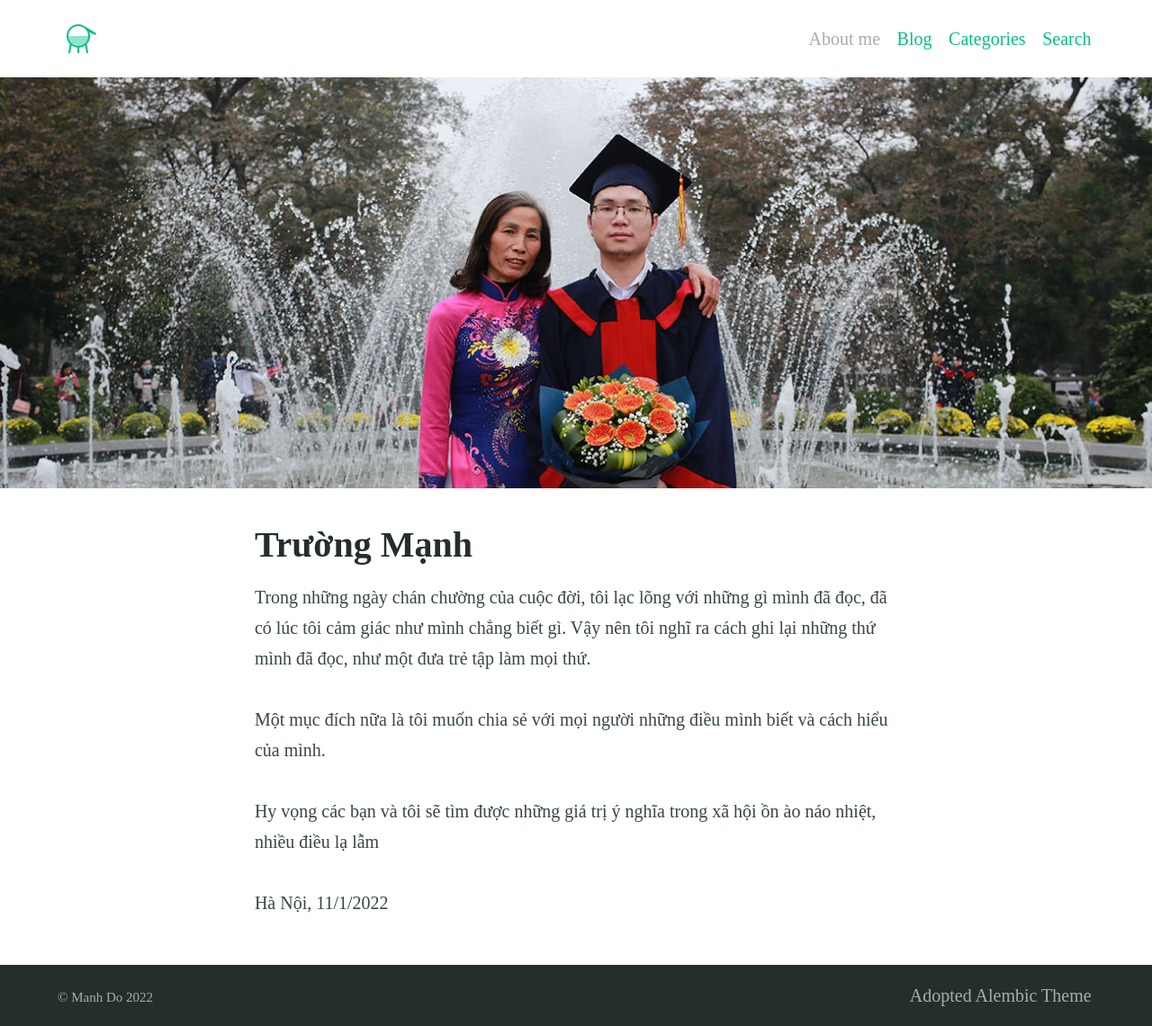
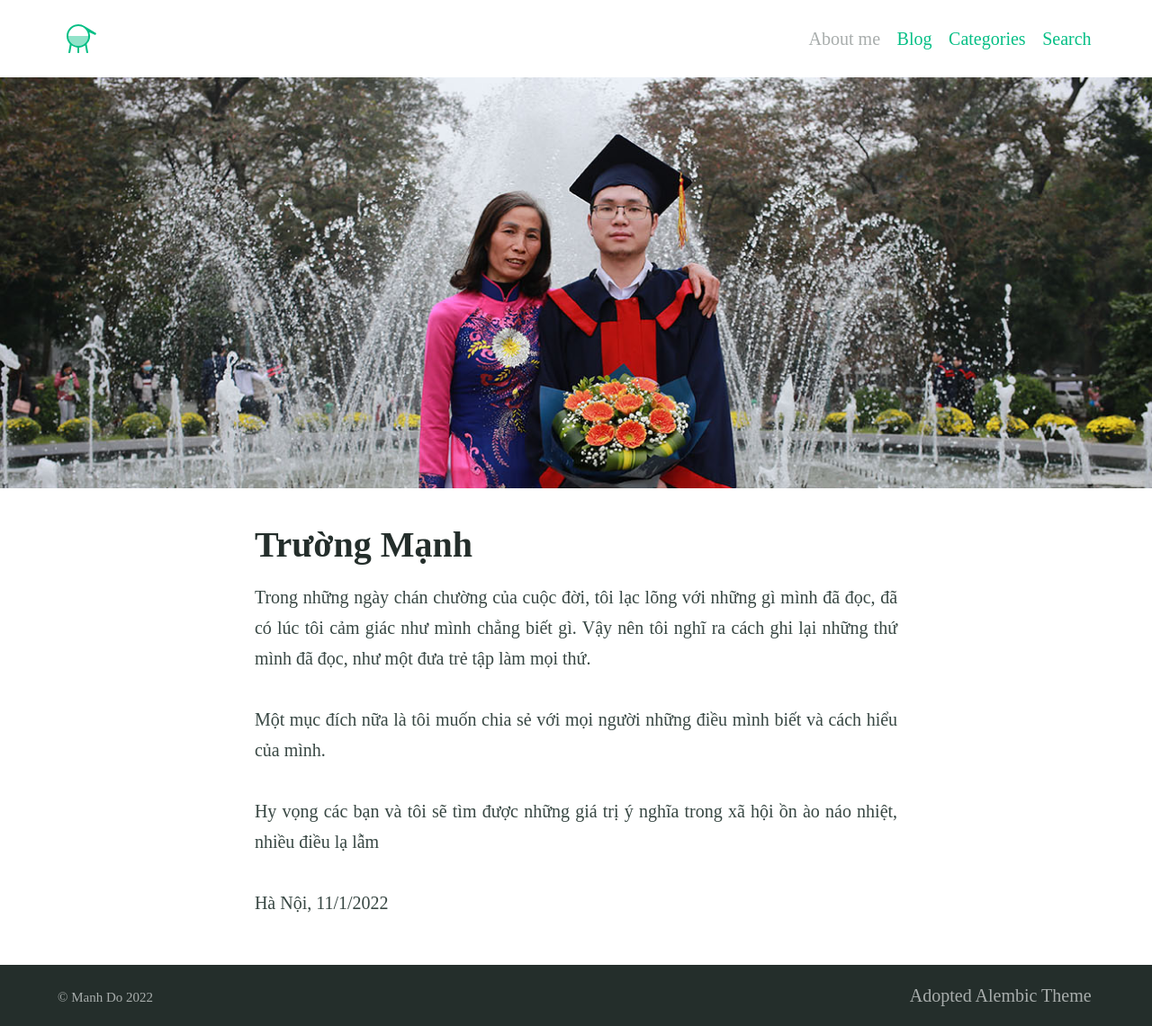
Before and after one commit to manhcntt21/manhcntt21.github.io, a Jekyll site: the page built from index.md, in a window 1280 px wide. Shown: the whole page at 90% size. Built offline with Jekyll 4.4.1, drawn with Linux system fonts in a browser that asks for light colours.

Commit message:
add text align justify

```diff
--- a/_sass/_normalize.scss
+++ b/_sass/_normalize.scss
@@ -39,10 +39,14 @@ main, /* 2 */
 menu,
 nav,
 section,
-summary { /* 1 */
+summary {
+  /* 1 */
   display: block;
 }
 
+article {
+  text-align: justify;
+}
 /**
  * Add the correct display in IE 9-.
  */
@@ -276,7 +280,8 @@ optgroup {
  */
 
 button,
-input { /* 1 */
+input {
+  /* 1 */
   overflow: visible;
 }
 
@@ -286,7 +291,8 @@ input { /* 1 */
  */
 
 button,
-select { /* 1 */
+select {
+  /* 1 */
   text-transform: none;
 }
 
```
